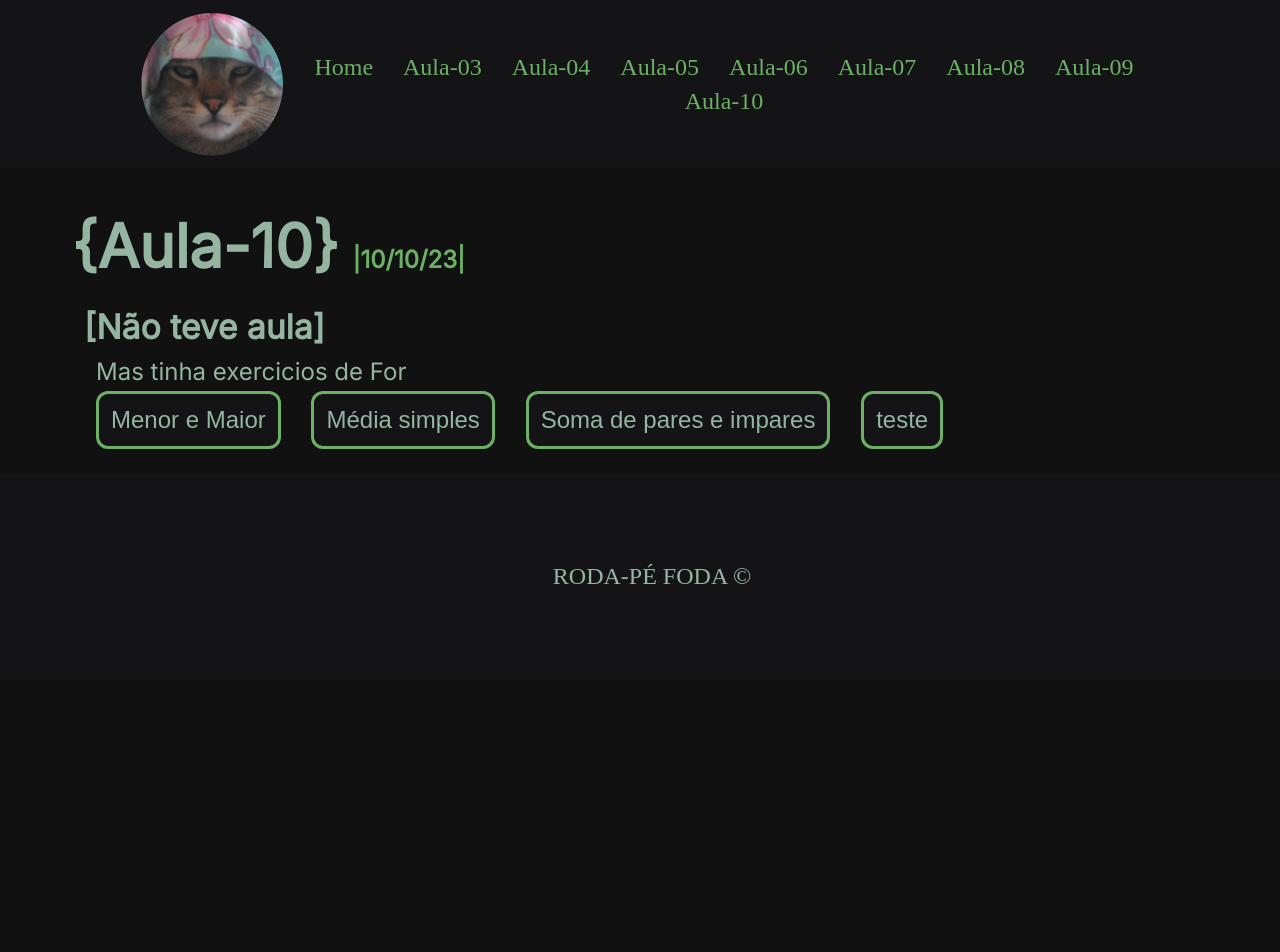
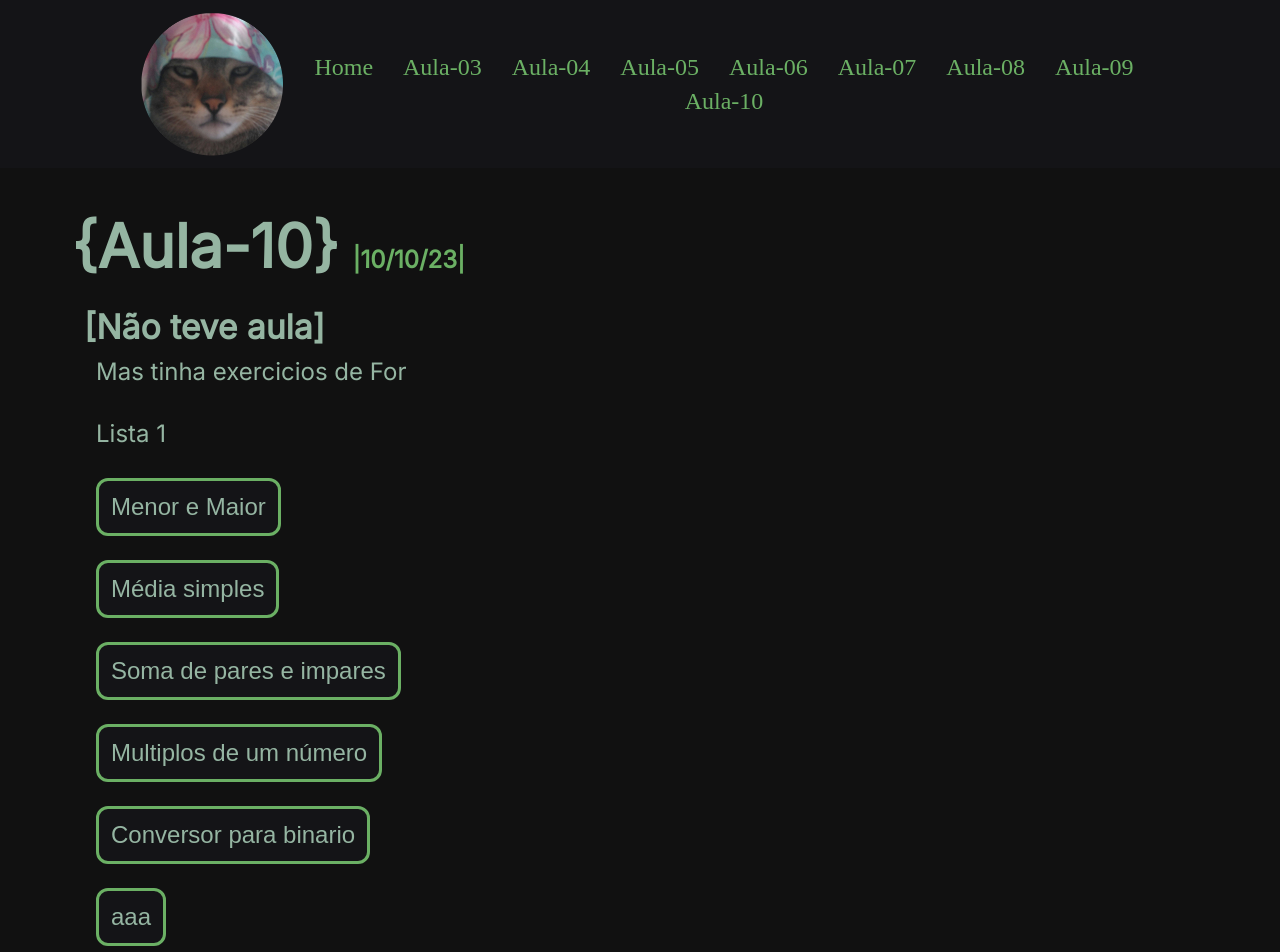
Before and after one commit to GusthavoDarth/Aulitas, a plain HTML site: page Aulitas-site/Pages/Aula-10.html in a window 1280 px wide. Shown: the top 952 px of the page. Before the commit the page ends 800 px from the top, so only its background shows below. Drawn offline with Linux system fonts and the light colour scheme.

Commit message:
adição de alguns exercicios que eu fiz

```diff
--- a/Aulitas-site/JavaScript/Aula-10.js
+++ b/Aulitas-site/JavaScript/Aula-10.js
@@ -1,6 +1,7 @@
 
 /*
-Implemente um algoritmo que receba n valores e apresente o maior e o menor valor destes n valores.
+Implemente um algoritmo que receba n valores e apresente
+o maior e o menor valor destes n valores.
 */
 
 function highLow(){
@@ -8,14 +9,24 @@ function highLow(){
     let v =[];
 
 
-    for(let i = 0; i < n; i++){
+    for(i = 0; i < n; i++){
         let value = parseInt(prompt("Dê o número"));
         v.push(value);
     }
-    v.c
     alert("O maior valor é: "+Math.max(...v)+" e o menor é: "+Math.min(...v));
+    /*
+    pede um numero (n) como parametro de fim do for
+    e a cada ciclo pede um valor (value) que é colocado num vetor
+    e com a função Math.max e Math.min ele pega os maiores e os menores
+    números no vetor
+    */
 }
 
+
+/*
+Implemente um algoritmo que receba n valores e apresente
+a média simples destes valores
+*/
 
 function mediaSimples(){
 
@@ -28,8 +39,18 @@ function mediaSimples(){
         total += value;
     }
     alert("A média simples das notas é: "+(total/n))
+
+    /*
+    bem simples pede um número (n) para parametro de fim do for
+    a cada ciclo ele pede a nota e soma ao total
+    no final ele divide o total pelo número (n) de notas
+    */
 }
 
+
+/*
+Implemente um algoritmo que some os n primeiros números pares e ímpares.
+*/
 
 function oddEven(){
 
@@ -45,4 +66,98 @@ function oddEven(){
             odd += i;
     }
     alert("A soma dos  números pares é: "+even+"\n"+"E a dos impares é: "+odd);
+
+    /*
+    ele pede um número (n) e o for usa ele como parametro de fim, ou seja
+    se o numero (n) dado for 15 ele vai do 0 ao 15 incrementando +1,
+    com um if ele faz i mod 2 para saber se é par ou impar e adiciona
+    esse i ao total do par ou do impar
+    */
 }
+
+
+/*
+Implemente um algoritmo que receba um número x e uma série de números n.
+O algoritmo deve informar ao final da série de números n, quantos eram
+multiplos x e a somatória dos multiplos de x.
+*/
+
+function multiple(){
+    let param = parseInt(prompt("Dê o número: "));
+    let num = parseInt(prompt("Quantos numeros serão testados?"));
+    let sum = 0;
+    let total = 0;
+
+    for(i = 0; i < num; i++){
+        let n = parseInt(prompt("Dê o número para teste: "))
+        if(n %param == 0){
+            sum += n;
+            total += 1;
+        }
+    }
+    alert("O total de números multiplos de "+par1+" é: "+total+"\n"+"E a soma dos multiplos de "+par1+" é: "+sum)
+
+    /*
+    pede um número (param) para checar se é multiplo e outro
+    número (num) pra informar quantas números vão ser comparados
+    a comparação para saber se é multiplo é feita pelo número dado (n)
+    mod do numero para checagem (param) se sim ele soma o numero na var sum
+    e adiciona 1 ao total
+    */
+}
+
+
+/*
+Implemente um algoritmo que recebe um número decimal e realize a conversão
+dele para a base binária
+*/
+
+function binaryConvert(){
+
+
+    let dec = parseInt(prompt("Dê um numero para conversão"));
+    let bin = "";
+
+    while(dec > 0){
+        if(dec %2){
+            bin = "1" + bin;
+        } else {
+            bin = "0" + bin;
+        }
+        dec = Math.floor(dec/2);
+    }
+    alert(bin)
+
+    /*
+    sem for, muito trabalho mais facil assim
+    enquanto o decimal for > 0 ele checa se ele é mod de 2
+    se for ele colocaria 1 mas pela formula de conversão ele inverteria
+    então ja está invertido na propria checagem e no final ele divide o
+    decimal por 2 e repete até ficar zero.
+    obs: a divisão é de inteiro então não tem ponto flutuante.
+    */
+}
+
+/*
+Desafio da plataforma Beecrowd
+Neste problema você deve ler um valor inteiro e calcular o menor número
+possível de notas nas quais o valor pode ser decomposto. As notas possíveis
+são 100, 50, 20, 10, 5, 2 e 1.
+Imprima o valor lido e a lista de notas.
+Exemplo: R$11257
+112 nota(s) de R$ 100,00
+1 nota(s) de R$ 50,00
+0 nota(s) de R$ 20,00
+0 nota(s) de R$ 10,00
+1 nota(s) de R$ 5,00
+1 nota(s) de R$ 2,00
+0 nota(s) de R$ 1,00
+*/
+
+function challenge(){
+    let value = parseInt(prompt("Informe um valor: "))
+
+    let cem = Math.floor(value/100);
+    let cinquenta = Math.floor(value%100/50);
+    alert (cem+", "+cinquenta);
+}
--- a/Aulitas-site/Pages/Aula-10.html
+++ b/Aulitas-site/Pages/Aula-10.html
@@ -34,13 +34,25 @@
         <h1>{Aula-10}<span class="dia">|10/10/23|</span></h1>
         <h2>[Não teve aula]</h2>
         <p>Mas tinha exercicios de For</p>
-
-
-
+        <br>
+        <p>Lista 1</p>
+        <br>
         <button onclick="highLow()">Menor e Maior</button>
+        <br>
+        <br>
         <button onclick="mediaSimples()">Média simples</button>
+        <br>
+        <br>
         <button onclick="oddEven()">Soma de pares e impares</button>
-        <button onclick="highLow()">teste</button>
+        <br>
+        <br>
+        <button onclick="multiple()">Multiplos de um número</button>
+        <br>
+        <br>
+        <button onclick="binaryConvert()">Conversor para binario</button>
+        <br>
+        <br>
+        <button onclick="challenge()">aaa</button>
 
     </main>
 
```
